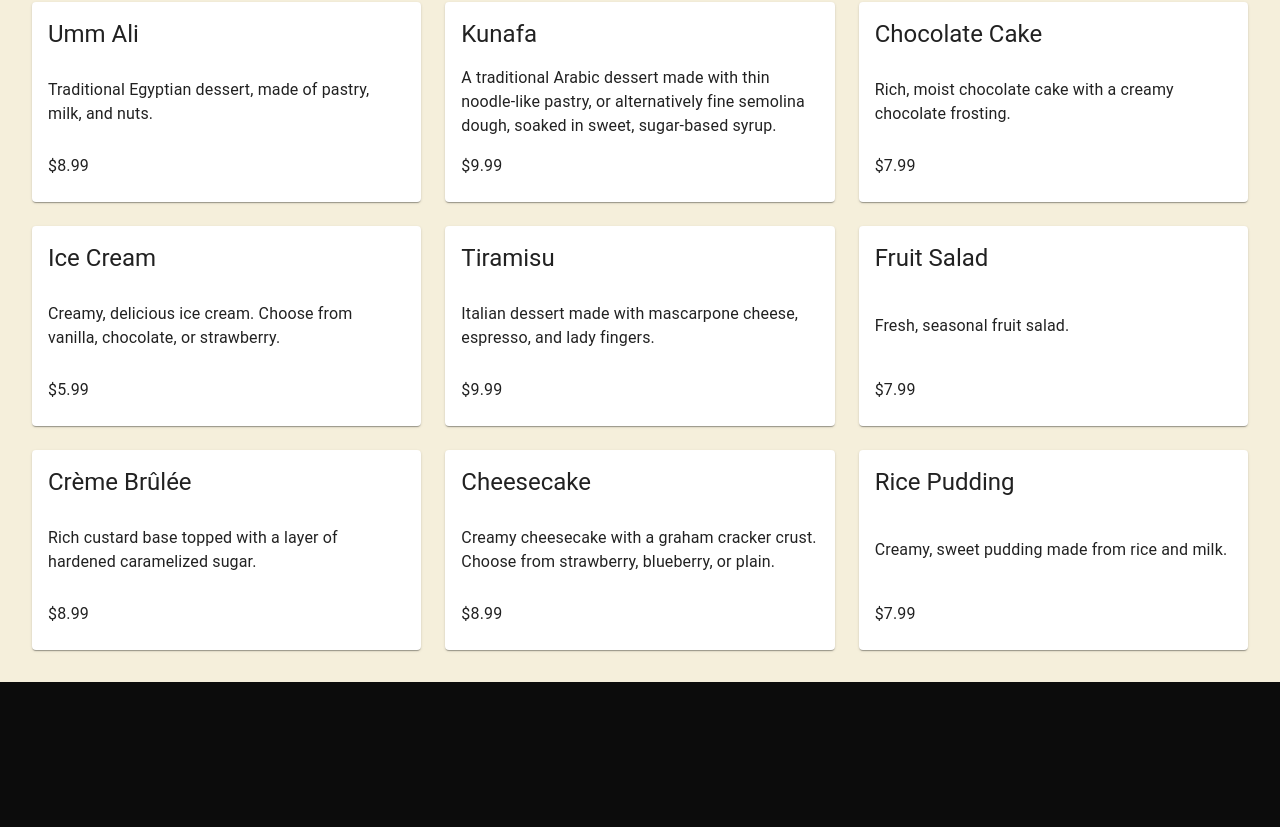
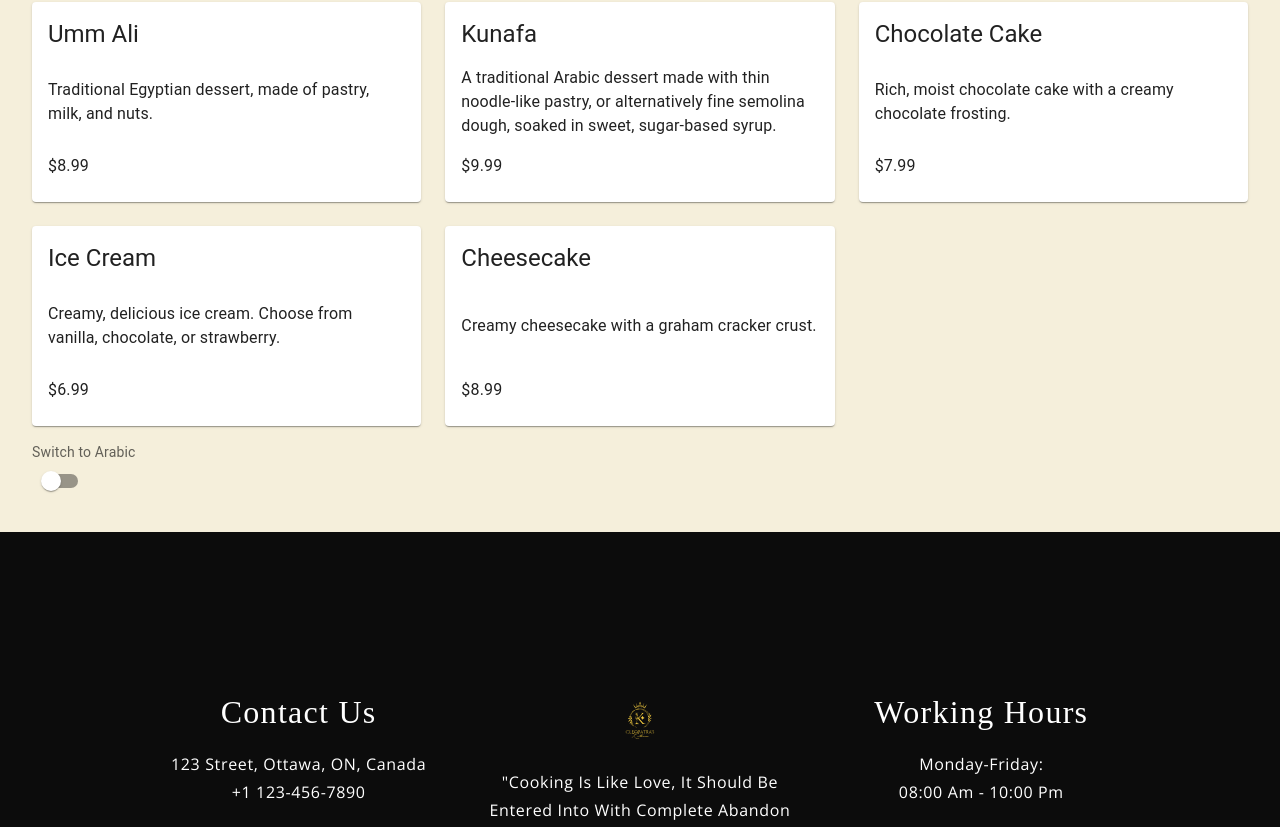
Before and after one commit to RadwanJunior/CleopatrasKitchen.github.io, a React (Create React App) app: page /menu in a window 1280 px wide. Shown: the part 2405-3232 px from the top of the page. Built offline with nearby package versions, Linux system fonts and the light colour scheme; a web font is replaced by a local one.

Commit message:
added both english and arabic switch

```diff
--- a/src/container/MenuPage/MenuPage.css
+++ b/src/container/MenuPage/MenuPage.css
@@ -2,6 +2,12 @@
     font-family: var(--font-base);
     color: var(--color-black);
     background-color: var(--color-crimson);
+  }
+
+  @import url('https://fonts.googleapis.com/css2?family=Cairo:wght@400;700&display=swap');
+
+  .arabic {
+    font-family: 'Cairo', sans-serif;
   }
 
   .menu {
--- a/src/container/MenuPage/MenuPage.jsx
+++ b/src/container/MenuPage/MenuPage.jsx
@@ -12,6 +12,7 @@ import {
   Grid,
   InputLabel,
   FormControl,
+  Switch,
 } from '@mui/material';
 
 const categories = ['All', 'Appetizers', 'Mains', 'Desserts'];
@@ -104,7 +105,7 @@ const menuData = [
     category: 'Appetizers',
     name: 'Seafood Platter',
     arabicName: 'صحن البحر',
-    description: 'A combination of various seafood including shrimps, calamari and mussels.',
+    description: 'A combination of various seafood including shrimps, calamari, and mussels.',
     arabicDescription: 'مزيج من مختلف المأكولات البحرية بما في ذلك الروبيان والكالاماري والبلح البحري.',
     price: 28.99,
   },
@@ -242,58 +243,21 @@ const menuData = [
     name: 'Ice Cream',
     arabicName: 'أيس كريم',
     description: 'Creamy, delicious ice cream. Choose from vanilla, chocolate, or strawberry.',
-    arabicDescription: 'الآيس كريم الكريمي واللذيذ. اختر من الفانيليا، الشوكولاتة، أو الفراولة.',
-    price: 5.99,
+    arabicDescription: 'الآيس كريم الكريمي واللذيذ. اختر من بين الفانيليا والشوكولاتة أو الفراولة.',
+    price: 6.99,
   },
   {
     id: 26,
     category: 'Desserts',
-    name: 'Tiramisu',
-    arabicName: 'تيراميسو',
-    description: 'Italian dessert made with mascarpone cheese, espresso, and lady fingers.',
-    arabicDescription: 'حلوى إيطالية مصنوعة من جبنة الماسكاربوني والإسبريسو وبسكويت الليدي فينجرز.',
-    price: 9.99,
-  },
-  {
-    id: 27,
-    category: 'Desserts',
-    name: 'Fruit Salad',
-    arabicName: 'سلطة الفاكهة',
-    description: 'Fresh, seasonal fruit salad.',
-    arabicDescription: 'سلطة الفواكه الطازجة الموسمية.',
-    price: 7.99,
-  },
-  {
-    id: 28,
-    category: 'Desserts',
-    name: 'Crème Brûlée',
-    arabicName: 'كريم بروليه',
-    description: 'Rich custard base topped with a layer of hardened caramelized sugar.',
-    arabicDescription: 'قاعدة الكاسترد الغنية مع طبقة من السكر المكرمل الصلب.',
-    price: 8.99,
-  },
-  {
-    id: 29,
-    category: 'Desserts',
     name: 'Cheesecake',
     arabicName: 'تشيز كيك',
-    description: 'Creamy cheesecake with a graham cracker crust. Choose from strawberry, blueberry, or plain.',
-    arabicDescription: 'تشيز كيك كريمي مع قاعدة من بسكويت غراهام. اختر من الفراولة، التوت البري، أو العادي.',
+    description: 'Creamy cheesecake with a graham cracker crust.',
+    arabicDescription: 'تشيز كيك كريمي مع قشرة البسكويت الكراهية.',
     price: 8.99,
-  },
-  {
-    id: 30,
-    category: 'Desserts',
-    name: 'Rice Pudding',
-    arabicName: 'بودينغ الأرز',
-    description: 'Creamy, sweet pudding made from rice and milk.',
-    arabicDescription: 'بودينغ حلو وكريمي مصنوع من الأرز والحليب.',
-    price: 7.99,
   },
 ];
 
-
-const StyledMenuItem = ({ item }) => (
+const StyledMenuItem = ({ item, isArabic }) => (
   <Grid item xs={12} sm={6} md={4} lg={4}>
     <motion.div
       initial={{ opacity: 0, y: -10 }}
@@ -303,8 +267,8 @@ const StyledMenuItem = ({ item }) => (
     >
       <Card>
         <CardContent className="card-content">
-          <Typography variant="h5">{item.name}</Typography>
-          <Typography>{item.description}</Typography>
+          <Typography variant="h5">{isArabic ? item.arabicName : item.name}</Typography>
+          <Typography>{isArabic ? item.arabicDescription : item.description}</Typography>
           <Typography>${item.price}</Typography>
         </CardContent>
       </Card>
@@ -315,35 +279,52 @@ const StyledMenuItem = ({ item }) => (
 const MenuPage = () => {
   const [searchQuery, setSearchQuery] = useState('');
   const [filter, setFilter] = useState('All');
+  const [isArabic, setIsArabic] = useState(false);
+
+  const handleSearchChange = (e) => {
+    setSearchQuery(e.target.value);
+  };
+
+  const handleFilterChange = (e) => {
+    setFilter(e.target.value);
+  };
+
+  const handleLanguageToggle = () => {
+    setIsArabic(!isArabic);
+  };
 
   const filteredMenu = menuData.filter(
     (item) =>
       (filter === 'All' || item.category === filter) &&
-      item.name.toLowerCase().includes(searchQuery.toLowerCase())
+      (isArabic
+        ? item.arabicName.toLowerCase().includes(searchQuery.toLowerCase())
+        : item.name.toLowerCase().includes(searchQuery.toLowerCase()))
   );
 
   return (
     <Box className="card-container" m={4}>
       <TextField
         variant="outlined"
-        label="Search menu"
+        label={isArabic ? 'البحث في القائمة' : 'Search menu'}
         fullWidth
         value={searchQuery}
-        onChange={(e) => setSearchQuery(e.target.value)}
+        onChange={handleSearchChange}
       />
       <Box my={2}>
         <FormControl fullWidth variant="outlined">
-          <InputLabel id="demo-simple-select-outlined-label">Category</InputLabel>
+          <InputLabel id="demo-simple-select-outlined-label">
+            {isArabic ? 'التصنيف' : 'Category'}
+          </InputLabel>
           <Select
             labelId="demo-simple-select-outlined-label"
             id="demo-simple-select-outlined"
             value={filter}
-            onChange={(e) => setFilter(e.target.value)}
-            label="Category"
+            onChange={handleFilterChange}
+            label={isArabic ? 'التصنيف' : 'Category'}
           >
             {categories.map((category) => (
               <MenuItem key={category} value={category}>
-                {category}
+                {isArabic ? category : category}
               </MenuItem>
             ))}
           </Select>
@@ -352,12 +333,17 @@ const MenuPage = () => {
       <Box className="card-grid-container">
         <Grid container spacing={3}>
           {filteredMenu.map((item) => (
-            <StyledMenuItem key={item.id} item={item} />
+            <StyledMenuItem key={item.id} item={item} isArabic={isArabic} />
           ))}
         </Grid>
       </Box>
+      <Box my={2}>
+        <Typography variant="body2" color="text.secondary">
+          {isArabic ? 'عرض باللغة الإنجليزية' : 'Switch to Arabic'}
+        </Typography>
+        <Switch checked={isArabic} onChange={handleLanguageToggle} color="primary" />
+      </Box>
     </Box>
-
   );
 };
 
```
